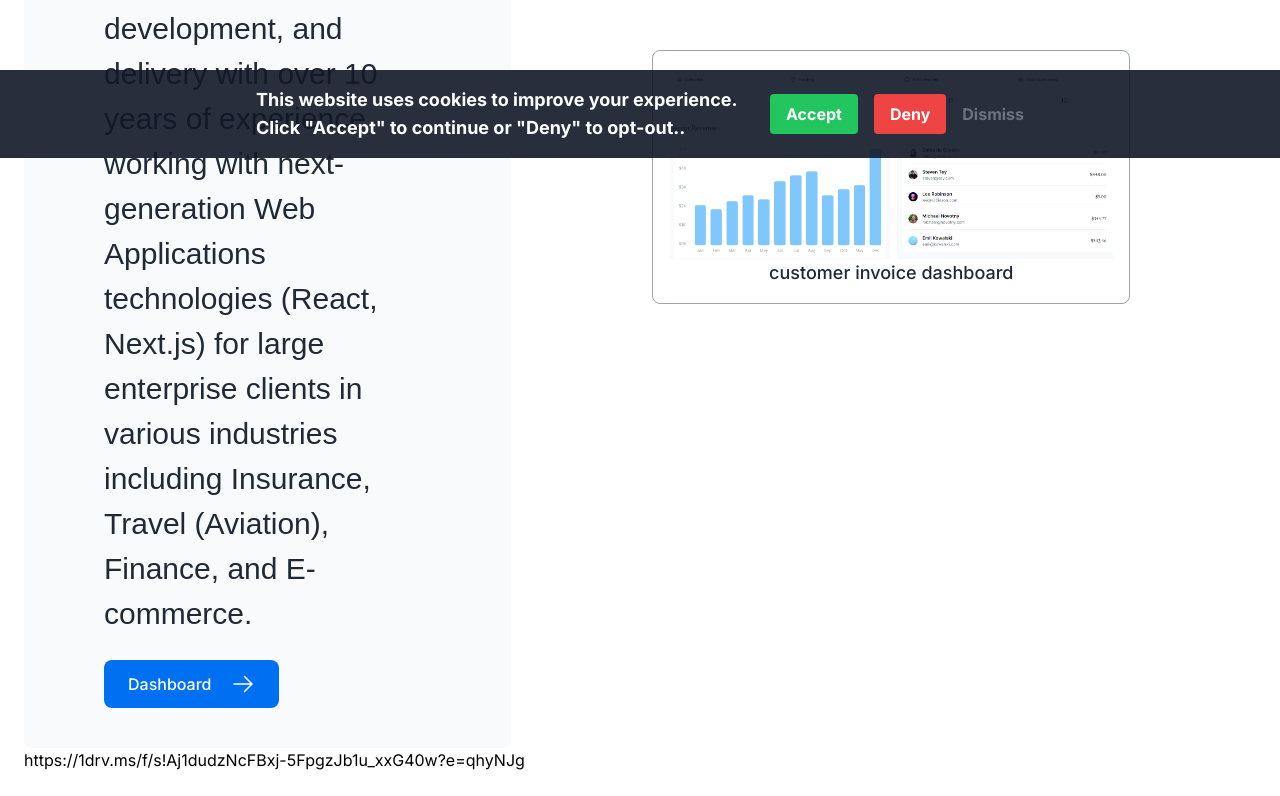
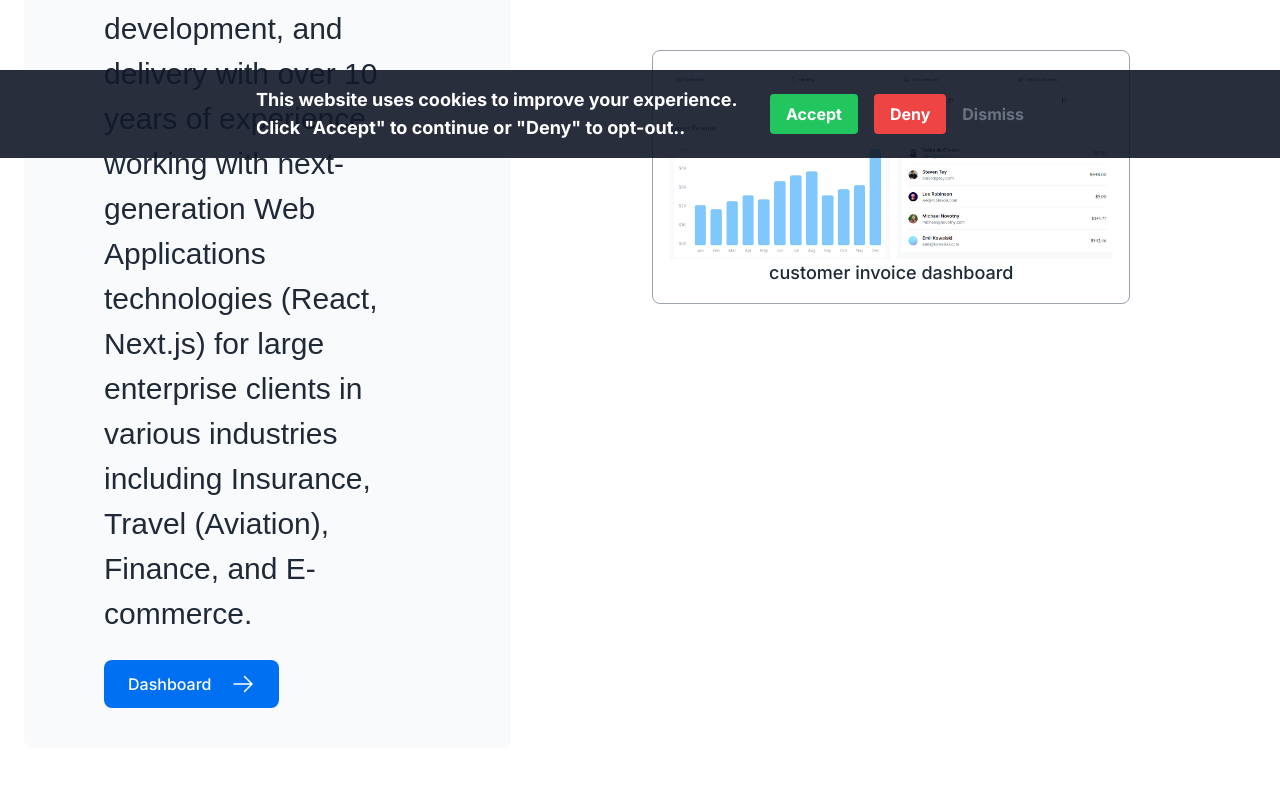
Before and after one commit to vijay-kumar-singh/nextjs-dashboard, a Next.js app: page / in a window 1280 px wide. Shown: the part 642-1438 px from the top of the page. After the commit the page ends 1414 px from the top, so only its background shows below. Built offline with nearby package versions, Linux system fonts and the light colour scheme; a web font is replaced by a local one.

Commit message:
Update page.tsx

```diff
--- a/app/page.tsx
+++ b/app/page.tsx
@@ -37,7 +37,6 @@ export default function Page() {
           <Card />
         </div>
       </div>
-      <p>https://1drv.ms/f/s!Aj1dudzNcFBxj-5FpgzJb1u_xxG40w?e=qhyNJg</p>
     </main>
 
   );
```
